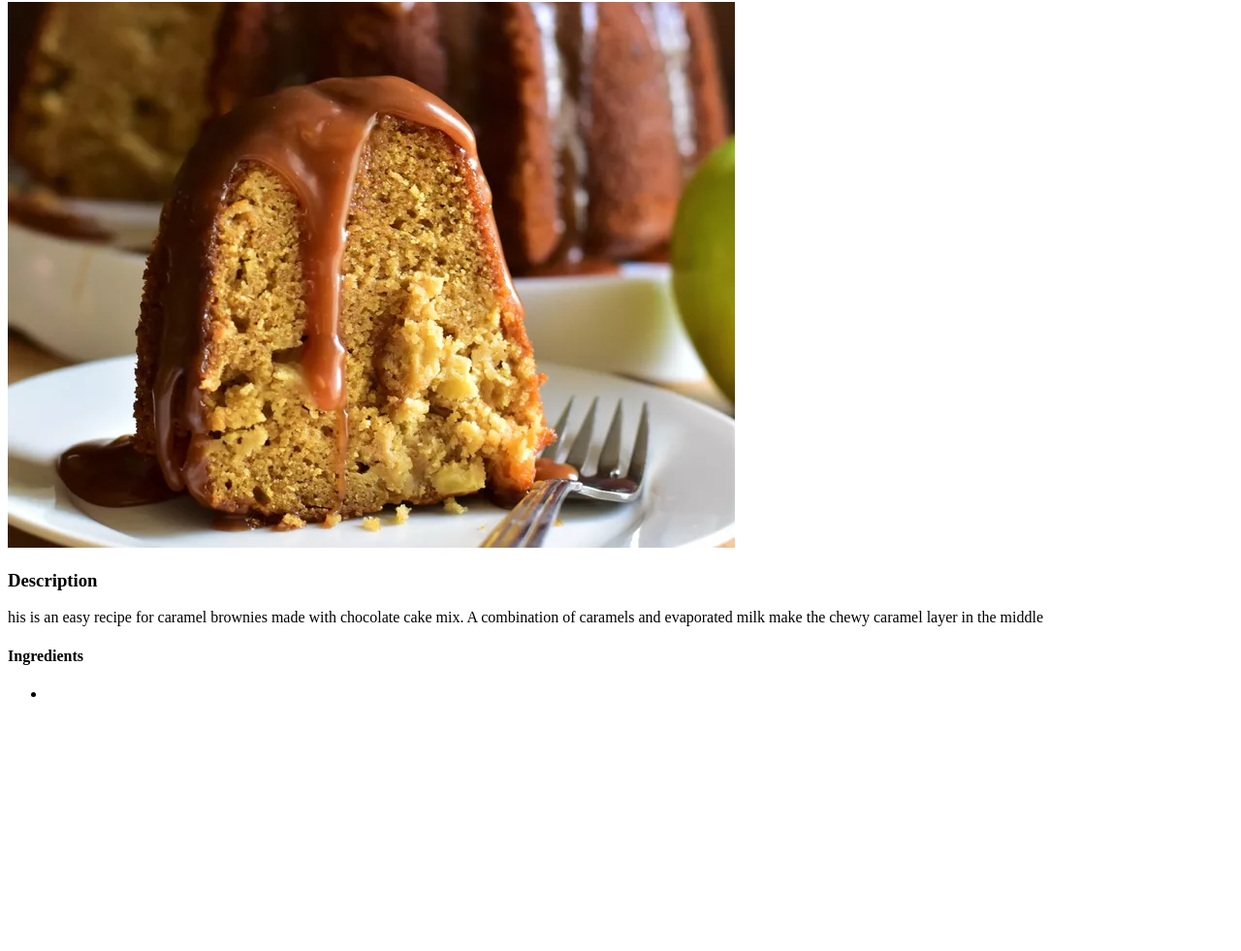
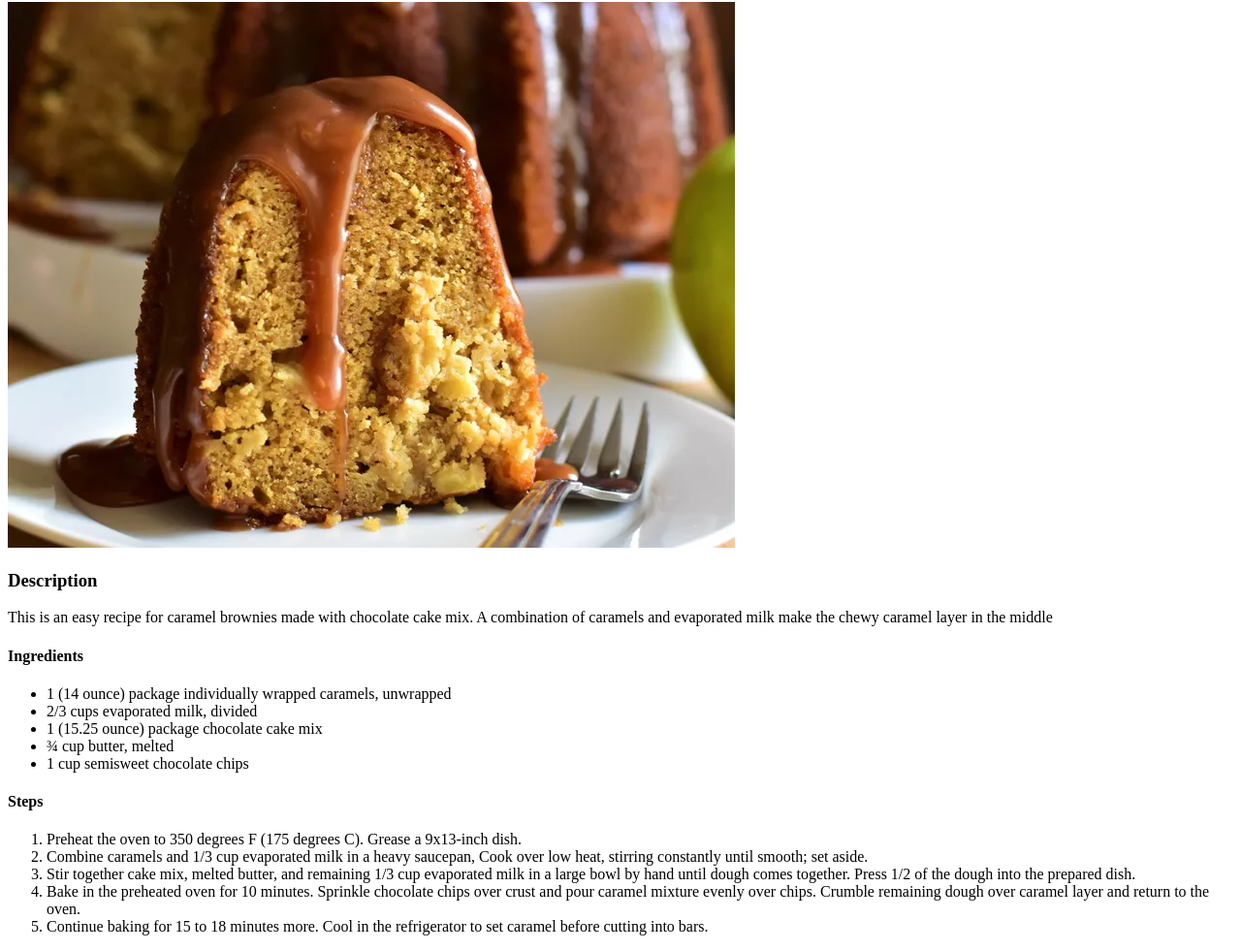
Before and after one commit to ThembelihleN/odin-recipes, a plain HTML site: page recipes/caramel.html in a window 1280 px wide. Shown: the part 78-1059 px from the top of the page at 97% size. Before the commit the page ends 819 px from the top, so only its background shows below. Drawn offline with Linux system fonts and the light colour scheme.

Commit message:
caramel ingredients and directions added

```diff
--- a/recipes/caramel.html
+++ b/recipes/caramel.html
@@ -9,15 +9,40 @@
     <h1>DESSERT</h1>
     <img src="caramel dessert.webp" alt="">
     <h3>Description</h3>
-    <p>his is an easy recipe for caramel brownies
+    <p>This is an easy recipe for caramel brownies
         made with chocolate cake mix. A combination
         of caramels and evaporated milk make the
         chewy caramel layer in the middle</p>
 
         <h4>Ingredients</h4>
         <ul>
-            <li></li>
+            <li>1 (14 ounce) package individually
+                wrapped caramels, unwrapped</li>
+            <li>2/3 cups evaporated milk, divided</li>
+            <li>1 (15.25 ounce) package chocolate cake mix</li>
+            <li>¾ cup butter, melted</li>
+            <li>1 cup semisweet chocolate chips</li>
         </ul>
 
+        <h4>Steps</h4>
+        <ol>
+            <li>Preheat the oven to 350 degrees F (175
+                degrees C). Grease a 9x13-inch dish.</li>
+            <li>Combine caramels and 1/3 cup evaporated milk
+                in a heavy saucepan, Cook over low heat,
+                stirring constantly until smooth; set aside.</li>
+            <li>Stir together cake mix, melted butter, and
+                remaining 1/3 cup evaporated milk in a large
+                bowl by hand until dough comes together. Press
+                1/2 of the dough into the prepared dish.</li>
+            <li>Bake in the preheated oven for 10 minutes.
+                Sprinkle chocolate chips over crust and pour
+                caramel mixture evenly over chips. Crumble
+                remaining dough over caramel layer and return
+                to the oven.</li>
+            <li>Continue baking for 15 to 18 minutes more.
+                Cool in the refrigerator to set caramel before
+                cutting into bars.</li>
+        </ol>
 </body>
 </html>
```
Also changed, not shown: index.html (+1 -0 lines).
